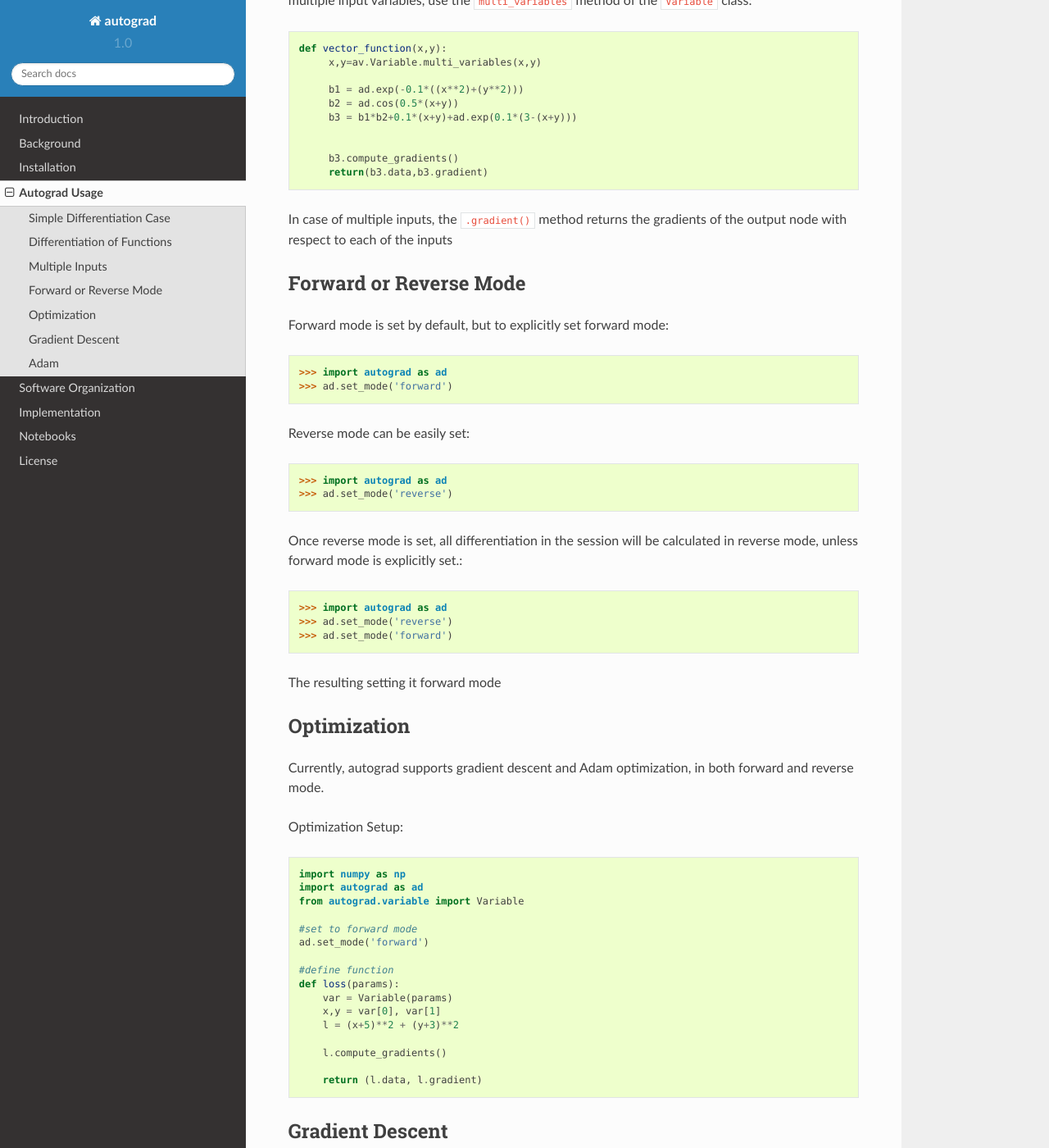
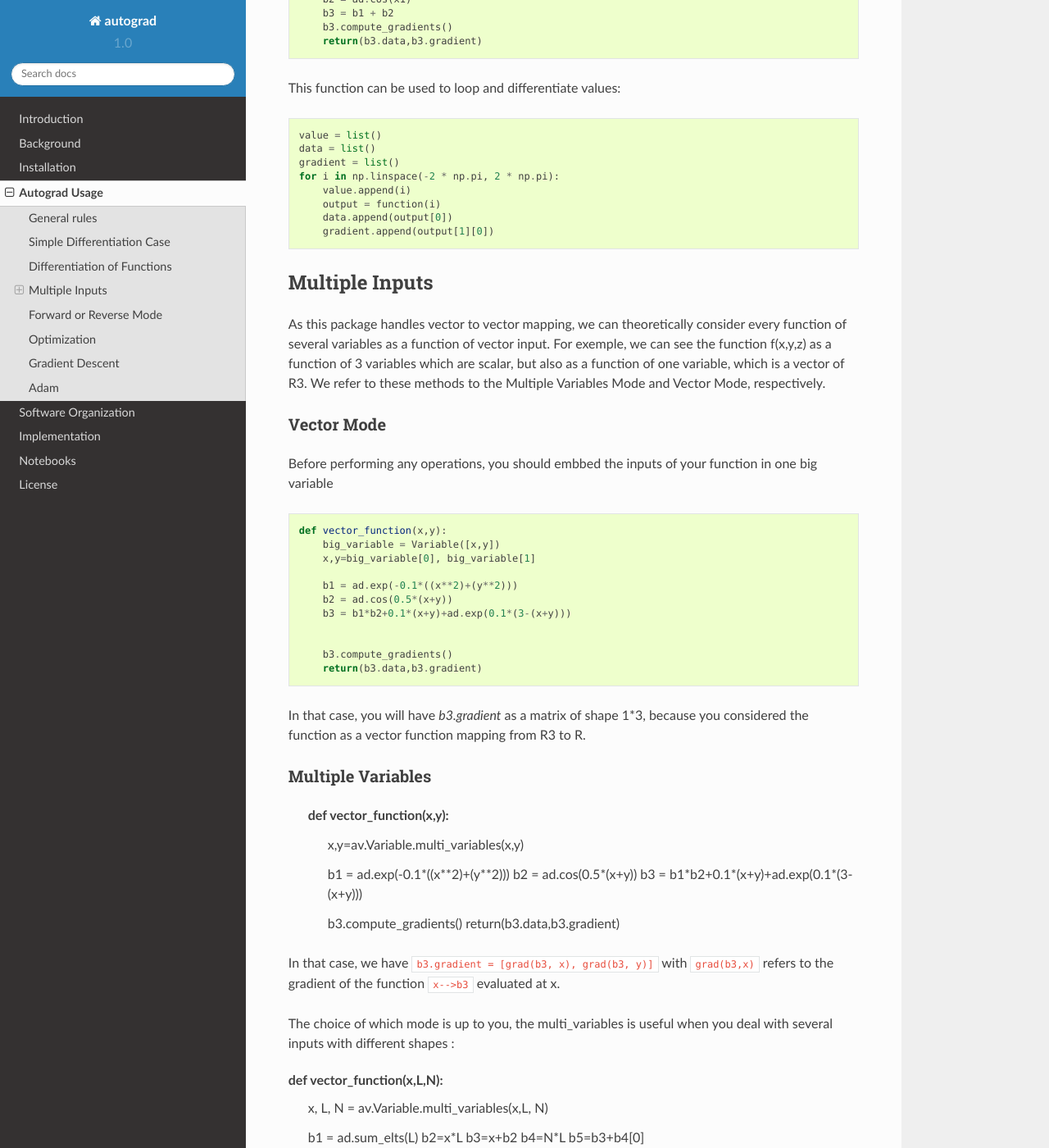
Before and after one commit to cs207-project-group4/cs207-FinalProject, a Sphinx documentation site: the page built from docs/usage.rst, in a window 1280 px wide and 1400 px high, scrolled down 1606 px. Shown: the whole window at 82% size. Built offline with Sphinx 7.4.7 and the Read the Docs theme 2.0.0, drawn with Linux system fonts in a browser that asks for light colours; formulas are drawn with MathJax 3; some of the changed text lies outside the part shown.

Commit message:
Update usage.rst

```diff
--- a/docs/usage.rst
+++ b/docs/usage.rst
@@ -1,5 +1,27 @@
 Autograd Usage
 ==============
+
+`Autograd` comes with an user-friendly API, for both forward and reverse mode.
+
+General rules
+-------------
+
+Autograd will nearly always give you a result. However, in order to ensure that you compute what you exactly think you are computing, please make sure to read carefully these points :
+
+1. When you define a Variable, it is automatically set as the input node of the computational graph
+
+2. Thus, if you define two variables like ``x=Variable(3)`` and then ``y=Variable(4)``, the input node of the graph will be y only, and you will not compute gradients with respect to x. Never.
+
+3. If you want to work on function of several inputs, please refer to the section `Multiple Inputs`
+
+4. Before you try to access the ``variable.gradient`` attribute, you should run ``variable.compute_gradients().
+
+5. When you are in reverse mode, don't forget to reset the computational graph when you are running a new function call. You can do it with ``ad.reset_graph()``
+
+6. Enjoy! :)
+
+
+
 
 Additional resources are available in Demo_Notebook.ipynb - make sure to have matplotlib installed if you want to run the Demo_Notebook
 
@@ -70,7 +92,33 @@
 Multiple Inputs
 ----------------
 
-Many applications of automatic differentiation require the use of multiple inputs. In order to add multiple input variables, use the ``multi_variables`` method of the ``Variable`` class::
+
+
+As this package handles vector to vector mapping, we can theoretically consider every function of several variables as a function of vector input. For exemple, we can see the function f(x,y,z) as a function of 3 variables which are scalar, but also as a function of one variable, which is a vector of R3. We refer to these methods to the Multiple Variables Mode and Vector Mode, respectively.
+
+
+Vector Mode
+^^^^^^^^^^^^
+
+Before performing any operations, you should embbed the inputs of your function in one big variable ::
+
+    def vector_function(x,y):
+        big_variable = Variable([x,y])
+        x,y=big_variable[0], big_variable[1]
+
+        b1 = ad.exp(-0.1*((x**2)+(y**2)))
+        b2 = ad.cos(0.5*(x+y))
+        b3 = b1*b2+0.1*(x+y)+ad.exp(0.1*(3-(x+y)))
+
+
+        b3.compute_gradients()
+        return(b3.data,b3.gradient)
+
+In that case, you will have `b3.gradient` as a matrix of shape 1*3, because you considered the function as a vector function mapping from R3 to R.
+
+
+Multiple Variables
+^^^^^^^^^^^^^^^^
 
     def vector_function(x,y):
          x,y=av.Variable.multi_variables(x,y)
@@ -84,9 +132,35 @@
          return(b3.data,b3.gradient)
 
 
-In case of multiple inputs, the ``.gradient()`` method returns the gradients of the output node with respect to each of the inputs
+In that case, we have ``b3.gradient = [grad(b3, x), grad(b3, y)]``  with ``grad(b3,x)`` refers to the gradient of the function ``x-->b3`` evaluated at x.
 
 
+The choice of which mode is up to you, the multi_variables is useful when you deal with several inputs with different shapes :
+
+def vector_function(x,L,N):
+         x, L, N = av.Variable.multi_variables(x,L, N)
+
+         b1 = ad.sum_elts(L)
+         b2=x*L
+         b3=x+b2
+         b4=N*L
+         b5=b3+b4[0]
+
+         b5.compute_gradients()
+         return(b5.data,b5.gradient)
+
+We will then have ``b5.gradient = [grad(b5,x), grad(b5,L), grad(b5,L)]`` with ``grad(b5, L)`` a matrix of shape 1*dim(L), etc...
+
+This method is quite straightforward and intuitive, not as what we would have had to do in the vector mode to get the gradients of x and L separately ::
+
+    gradient_b5_x = b5.gradient[:,0:1]
+    gradient_b5_L = b5.gradient[:,1:dim(L)+1]
+    gradient_b5_N = b5.gradient[:,dim(L)+1:]
+
+with even more complicated gradient extractions when you have more input vectors of different sizes...
+
+
+The performance of these two methods is identical.
 
 Forward or Reverse Mode
 -----------------------
```
